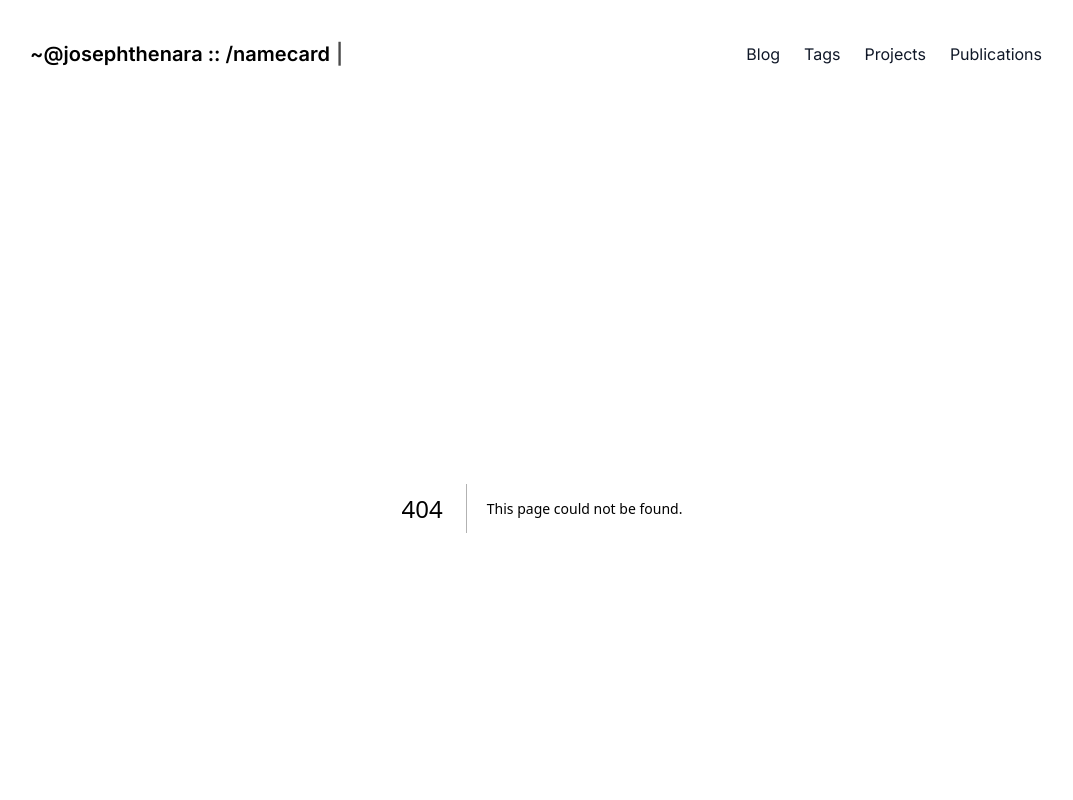
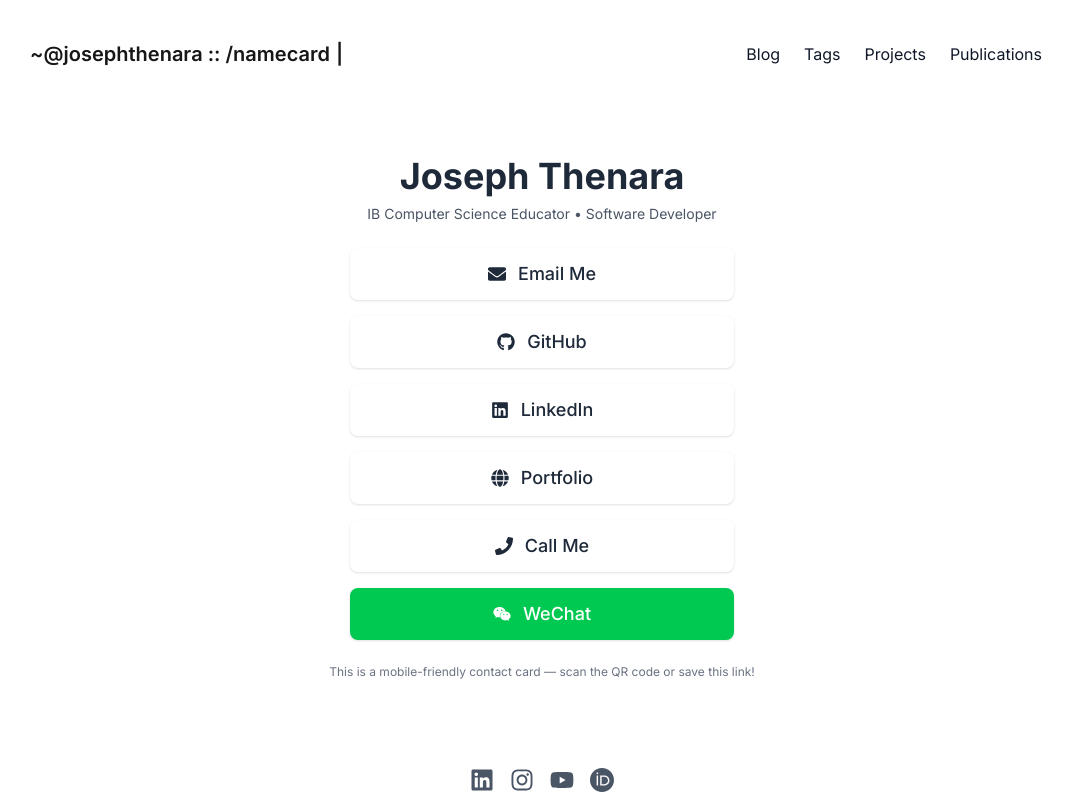
Before and after one commit to josephthen3320/jt-web-nextjs, a Next.js app: page /namecard in a window 1280 px wide. Before the commit this address had no page. Shown: the top 800 px of the page, without its empty margins (98-1171 px from the left). Built offline with nearby package versions, Linux system fonts and the light colour scheme.

Commit message:
add: (namecard) digital namecard and qr code

```diff
--- a/package.json
+++ b/package.json
@@ -16,6 +16,7 @@
     "gray-matter": "^4.0.3",
     "next": "15.2.1",
     "postcss": "^8.5.3",
+    "qrcode.react": "^4.2.0",
     "react": "^19.0.0",
     "react-dom": "^19.0.0",
     "react-icons": "^5.5.0",
--- /dev/null
+++ b/src/app/namecard/page.tsx
@@ -0,0 +1,106 @@
+'use client';
+
+import { useState } from "react";
+import { Metadata } from "next";
+import {
+    FaEnvelope,
+    FaGithub,
+    FaLinkedin,
+    FaPhone,
+    FaGlobe,
+    FaWeixin,
+} from "react-icons/fa";
+import Image from "next/image";
+
+const contacts = [
+    {
+        label: "Email Me",
+        href: "mailto:josephthenara@outlook.com",
+        icon: <FaEnvelope />,
+    },
+    {
+        label: "GitHub",
+        href: "https://github.com/josephthen3320",
+        icon: <FaGithub />,
+    },
+    {
+        label: "LinkedIn",
+        href: "https://www.linkedin.com/in/josephthenara",
+        icon: <FaLinkedin />,
+    },
+    {
+        label: "Portfolio",
+        href: "https://josephthen.vercel.app",
+        icon: <FaGlobe />,
+    },
+    {
+        label: "Call Me",
+        href: "tel:+8617132060751",
+        icon: <FaPhone />,
+    },
+];
+
+export default function ContactPage() {
+    const [showWechatModal, setShowWechatModal] = useState(false);
+
+    return (
+        <div className="flex flex-col items-center justify-center px-6 py-12 text-center">
+            <h1 className="text-4xl font-bold text-gray-800 dark:text-white mb-2">
+                Joseph Thenara
+            </h1>
+            <p className="text-sm text-gray-600 dark:text-gray-400 mb-6">
+                IB Computer Science Educator • Software Developer
+            </p>
+
+            <div className="w-full max-w-sm space-y-4">
+                {contacts.map((contact, idx) => (
+                    <a
+                        key={idx}
+                        href={contact.href}
+                        target="_blank"
+                        rel="noopener noreferrer"
+                        className="flex items-center justify-center gap-3 w-full px-6 py-3 text-lg font-medium rounded-lg bg-white text-gray-800 shadow hover:bg-gray-100 dark:bg-gray-800 dark:text-white dark:hover:bg-gray-700 transition"
+                    >
+                        {contact.icon}
+                        {contact.label}
+                    </a>
+                ))}
+
+                {/* WeChat button */}
+                <button
+                    onClick={() => setShowWechatModal(true)}
+                    className="flex items-center justify-center gap-3 w-full px-6 py-3 text-lg font-medium rounded-lg bg-green-500 text-white shadow hover:bg-green-600 transition"
+                >
+                    <FaWeixin />
+                    WeChat
+                </button>
+            </div>
+
+            <p className="text-xs text-gray-500 dark:text-gray-400 mt-6">
+                This is a mobile-friendly contact card — scan the QR code or save this link!
+            </p>
+
+            {/* Modal */}
+            {showWechatModal && (
+                <div className="fixed inset-0 bg-black bg-opacity-60 flex items-center justify-center z-50">
+                    <div className="bg-white dark:bg-gray-900 p-6 rounded-lg shadow-lg max-w-xs text-center">
+                        <h2 className="text-xl font-semibold text-gray-800 dark:text-white mb-4">Scan WeChat QR</h2>
+                        <Image
+                            src="/namecard/wechat.jpeg"
+                            alt="WeChat QR Code"
+                            width={250}
+                            height={250}
+                            className="mx-auto rounded-md"
+                        />
+                        <button
+                            onClick={() => setShowWechatModal(false)}
+                            className="mt-6 w-full bg-gray-200 hover:bg-gray-300 dark:bg-gray-700 dark:hover:bg-gray-600 text-gray-800 dark:text-white py-2 px-4 rounded transition"
+                        >
+                            Close
+                        </button>
+                    </div>
+                </div>
+            )}
+        </div>
+    );
+}
--- /dev/null
+++ b/src/app/namecard/qr/page.tsx
@@ -0,0 +1,34 @@
+'use client';
+
+import { QRCodeSVG } from 'qrcode.react';
+
+export default function NameCard() {
+    const qrValue = "https://josephthen.vercel.app/namecard"; // change to your real contact page URL
+
+    return (
+        <div className="flex items-center justify-center p-4">
+            <div className="bg-white dark:bg-gray-900 rounded-xl shadow-lg p-6 w-full max-w-sm text-center border dark:border-gray-700">
+                <h1 className="text-3xl font-bold text-gray-900 dark:text-white mb-2">Joseph Thenara</h1>
+                <p className="text-sm text-gray-600 dark:text-gray-400 mb-4">
+                    Educator • Software Developer
+                </p>
+
+                <div className="flex justify-center mb-4">
+                    <div className="p-3 bg-white inline-block rounded-md shadow">
+                        <QRCodeSVG
+                            value={qrValue}
+                            size={200}
+                            bgColor="#ffffff"
+                            fgColor="#000000"
+                            className="rounded-sm"
+                        />
+                    </div>
+                </div>
+
+                <p className="text-xs text-gray-500 dark:text-gray-400">
+                    Scan the QR code to connect or save this card.
+                </p>
+            </div>
+        </div>
+    );
+}
```
Also changed, not shown: public/namecard/wechat.jpeg (added).
